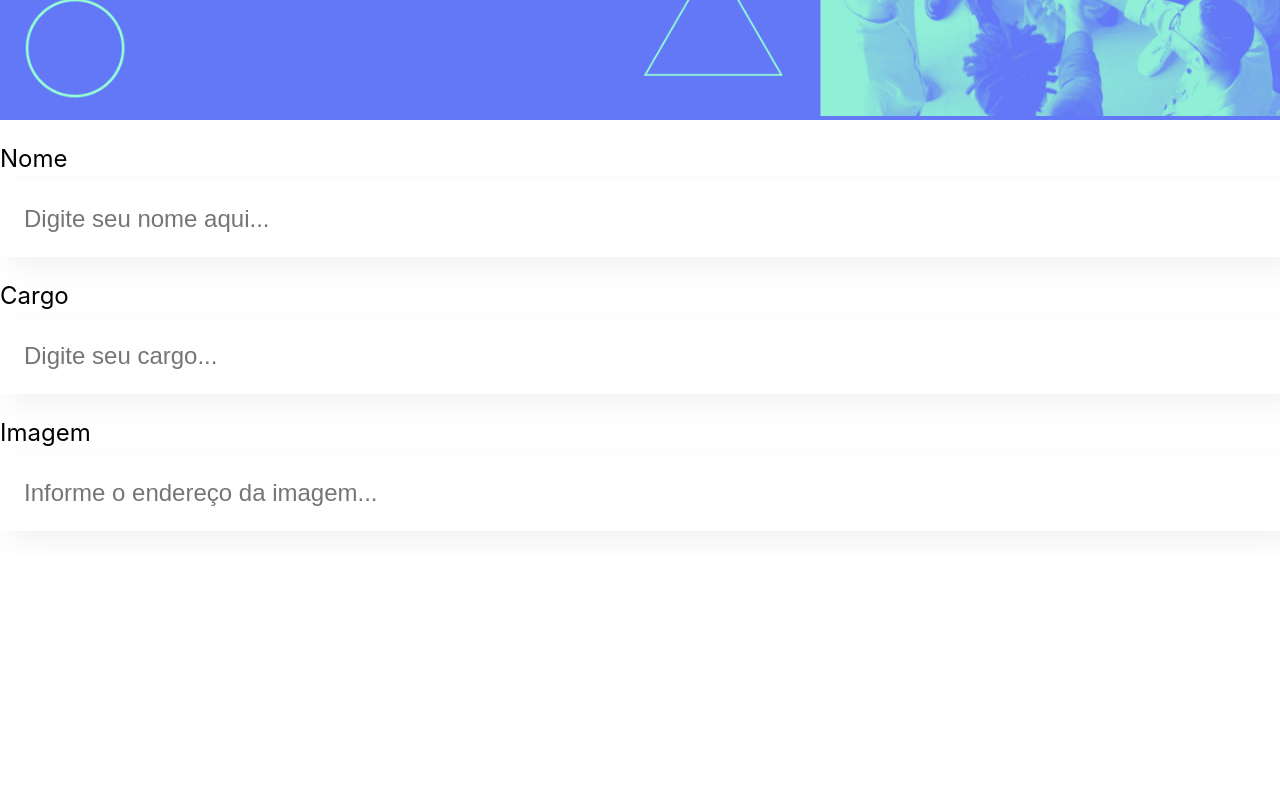
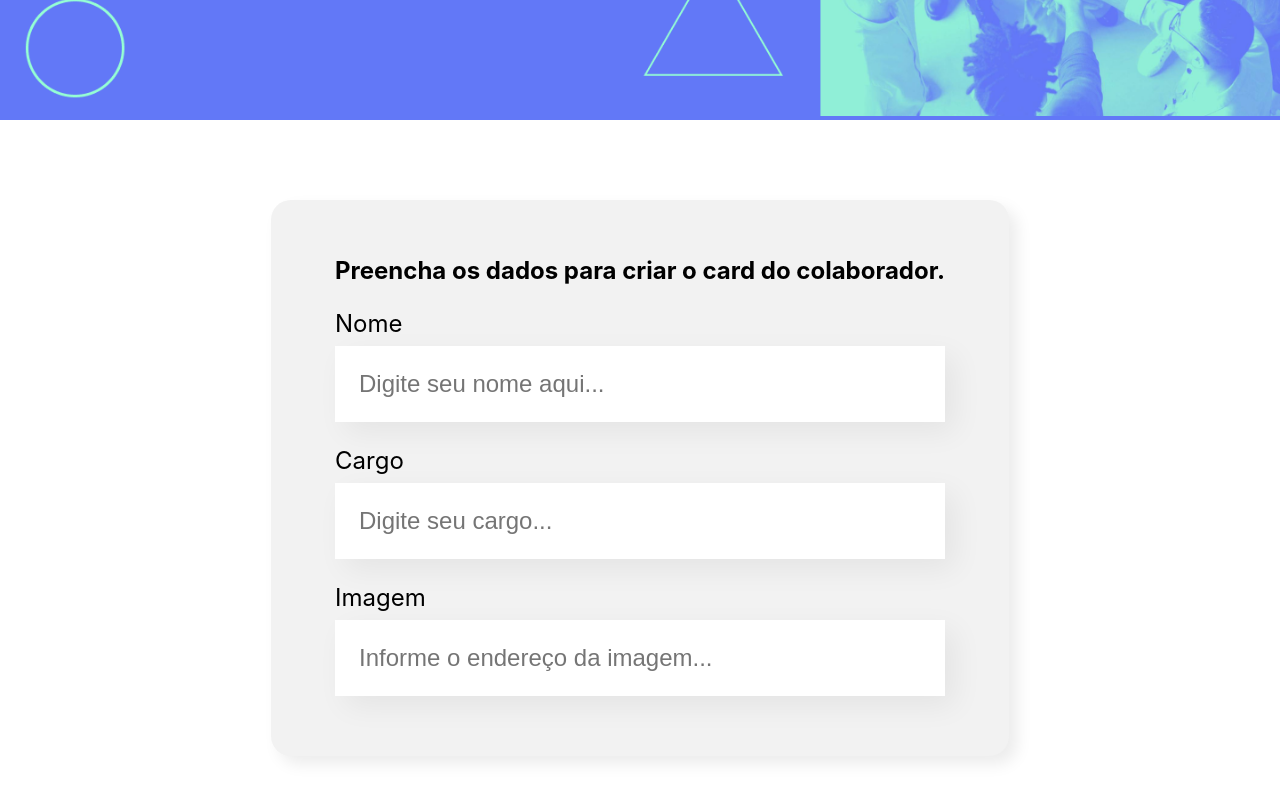
Before and after one commit to viniciusdamascenosouza/organoReact, a JavaScript app: page / in a window 1280 px wide. Shown: the part 378-1178 px from the top of the page. Before the commit the page ends 933 px from the top, so only its background shows below. Built offline with nearby package versions, Linux system fonts and the light colour scheme; the HTML template or start-up script is replaced by a standard one.

Commit message:
aula1 /final

```diff
--- a/src/App.js
+++ b/src/App.js
@@ -1,13 +1,11 @@
 import Banner from './components/Banner/Banner.js';
-import CampoTexto from './components/CampoTexto/CampoTexto.js';
+import Formulario from './components/Formulario/Formulario.js';
 
 function App() {
   return (
     <div className="App">
-      <Banner/>
-      <CampoTexto label="Nome" placeholder="Digite seu nome aqui..."/>
-      <CampoTexto label="Cargo" placeholder="Digite seu cargo..."/>
-      <CampoTexto label="Imagem" placeholder="Informe o endereço da imagem..."/>
+      <Banner />
+      <Formulario />
     </div>
   );
 }
--- /dev/null
+++ b/src/components/Formulario/Formulario.css
@@ -0,0 +1,13 @@
+.formulario {
+    display: flex;
+    justify-content: center;
+    margin: 80px 0;
+}
+
+.formulario form {
+    max-width: 80%;
+    background-color: #F2F2F2;
+    border-radius: 20px;
+    padding: 36px 64px;
+    box-shadow: 8px 8px 16px rgba(0, 0, 0, 0.08);
+}
--- /dev/null
+++ b/src/components/Formulario/Formulario.js
@@ -0,0 +1,16 @@
+import './Formulario.css'
+import CampoTexto from '../CampoTexto/CampoTexto'
+const Formulario = () => {
+    return (
+        <section className="formulario">
+            <form>
+                <h2>Preencha os dados para criar o card do colaborador.</h2>
+                <CampoTexto label="Nome" placeholder="Digite seu nome aqui..." />
+                <CampoTexto label="Cargo" placeholder="Digite seu cargo..." />
+                <CampoTexto label="Imagem" placeholder="Informe o endereço da imagem..." />
+            </form>
+        </section>
+    )
+}
+
+export default Formulario
```
